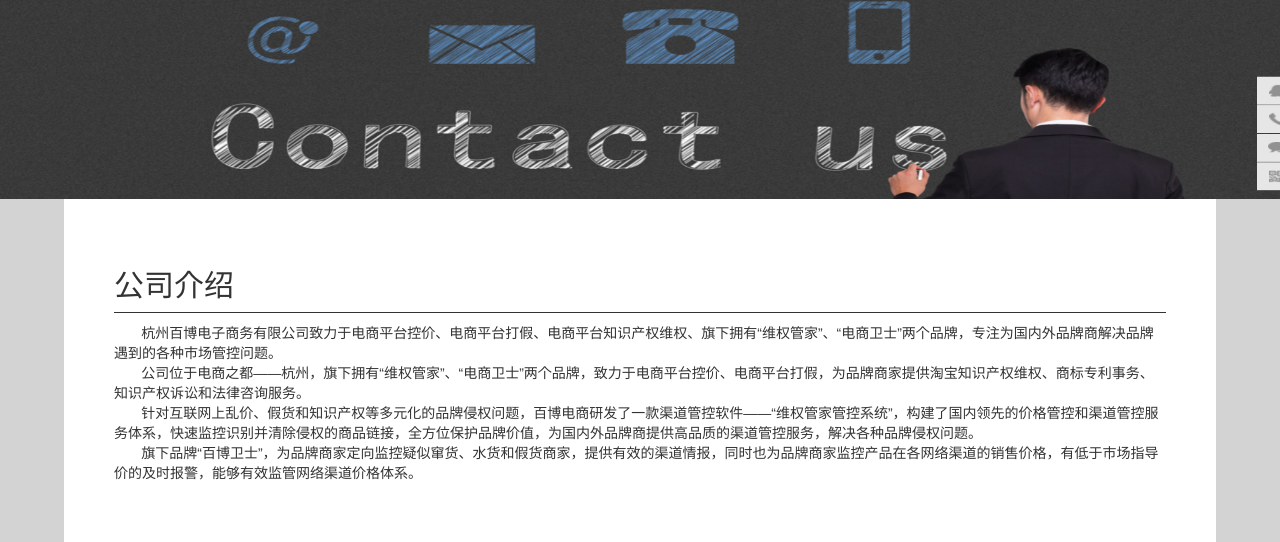
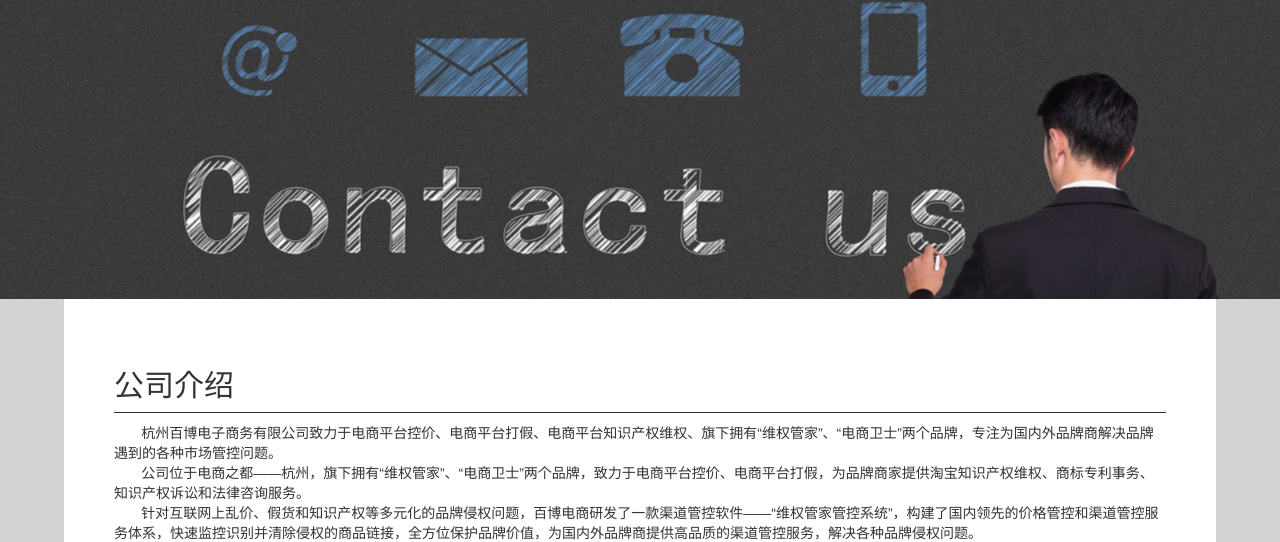
Before and after one commit to zzy1549613056/qianxun, a Flask app: page /about in a window 1280 px wide. Shown: the part 61-603 px from the top of the page. Run offline with Flask 2, Linux system fonts and the light colour scheme.

Commit message:
图片优化或云端

```diff
--- a/new_demo/static/css/front/about.css
+++ b/new_demo/static/css/front/about.css
@@ -6,7 +6,7 @@ div.info-top {
 }
 
 div.info-top img{
-    height: 200px;
+    height: 300px;
     width: 100%;
 
 }
--- a/new_demo/static/css/front/index.css
+++ b/new_demo/static/css/front/index.css
@@ -1,3 +1,8 @@
+.inner-banner{
+    max-width: 1600px;
+    margin: 0 auto;
+}
+
 div.service-head{
     text-align: center;
 }
@@ -52,6 +57,7 @@ div.service-title{
 }
 
 div.service-img{
+    width: 100%;
     position: absolute;
     right: 0;
     top: 0;
--- a/new_demo/static/css/front/info.css
+++ b/new_demo/static/css/front/info.css
@@ -11,7 +11,7 @@ div.boards-container{
 }
 
 div .info-top img{
-    height: 200px;
+    height: 300px;
 }
 
 div.info-group{
--- a/new_demo/static/css/front/service.css
+++ b/new_demo/static/css/front/service.css
@@ -8,10 +8,11 @@ div.back-img{
 
 div.back-img img{
     width: 100%;
-    height: 300px;
+    height: 400px;
 }
 
 div.jumbotron{
+    height: 400px;
     margin-right: auto;
     margin-left: auto;
     margin-bottom: 50px;
--- a/new_demo/templates/front/about.html
+++ b/new_demo/templates/front/about.html
@@ -5,7 +5,7 @@
 {% endblock %}
 {% block content %}
     <div class="info-top">
-        <img src="{{ url_for('static',filename='img/contact.png') }}">
+        <img src="{{ url_for('static',filename='img/contact.jpg') }}">
     </div>
     <div class="company" id="company">
         <h2>公司介绍</h2>
```
Also changed, not shown: new_demo/templates/front/index.html (+7 -7 lines), new_demo/static/img/contact.jpg (added), new_demo/static/img/contact.png (deleted), new_demo/static/img/info.jpg, new_demo/static/img/service11.jpg (added), new_demo/static/img/service11.png (deleted), new_demo/static/img/service22.jpg (added), new_demo/static/img/service22.png (deleted), new_demo/static/img/service33.jpg (added), new_demo/static/img/service33.png (deleted), new_demo/static/img/service44.jpg (added), new_demo/static/img/service44.png (deleted).
